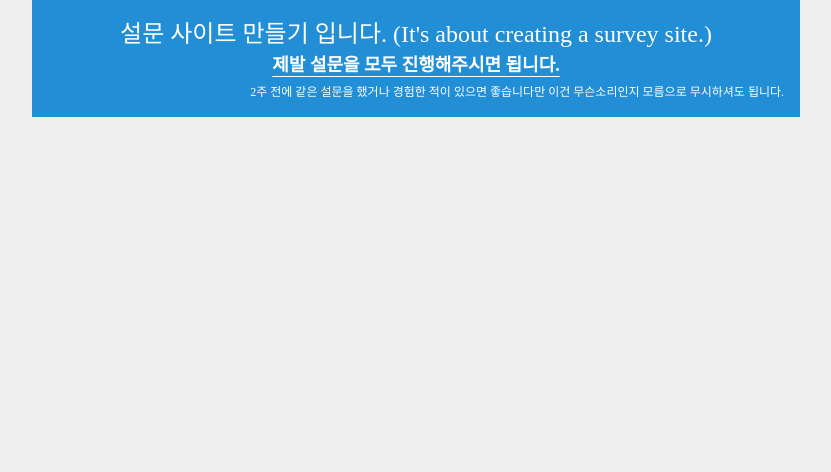
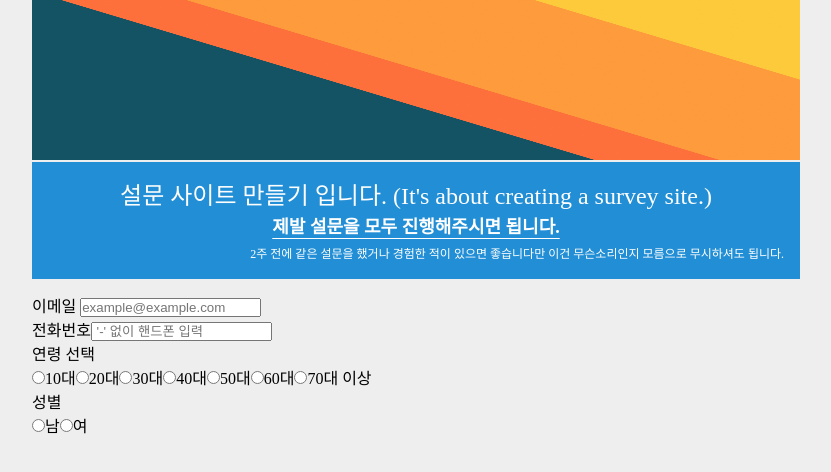
Before and after one commit to jmeno1011/survey-temp, a Next.js app: page / in a window 1280 px wide. Shown: the top 472 px of the page, without its empty margins (224-1055 px from the left). Built offline with nearby package versions, Linux system fonts and the light colour scheme.

Commit message:
add banner

```diff
--- /dev/null
+++ b/src/components/common/Banner.tsx
@@ -0,0 +1,19 @@
+import Image from 'next/image'
+import React from 'react'
+import banner from "@/assets/banner.jpg";
+
+const Banner = () => {
+  return (
+    <div className="banner">
+      <Image
+        src={banner}
+        alt="banner"
+        fill
+        sizes="(max-width: 768px) 100%,
+              100%"
+      />
+    </div>
+  )
+}
+
+export default Banner
--- a/src/components/home/Header.tsx
+++ b/src/components/home/Header.tsx
@@ -1,3 +1,4 @@
+
 import React from 'react'
 import styles from "./Header.module.css"
 
--- /dev/null
+++ b/src/components/home/InfoInputForm.tsx
@@ -0,0 +1,85 @@
+import React from 'react'
+
+const agesRange = ["10대", "20대", "30대", "40대", "50대", "60대", "70대 이상"];
+
+interface InfoInputFormProps {
+  email: string;
+  setEmail: () => void;
+  phone: string;
+  phoneRef: Object;
+  onChangePhone: () => void;
+  ages: string;
+  setAges: () => void;
+  sex: string;
+  setSex: () => void;
+}
+
+const InfoInputForm = ({ email, setEmail, phone, phoneRef, onChangePhone, ages, setAges, sex, setSex }: InfoInputFormProps) => {
+  return (
+    <div className="agree-input-group">
+      <div className="input-row">
+        <label>이메일 </label>
+        <input
+          type={"email"}
+          onChange={(e) => setEmail(e.target.value)}
+          value={email}
+          placeholder="example@example.com"
+        />
+      </div>
+      <div className="input-row">
+        <label>전화번호</label>
+        <input
+          type={"text"}
+          onChange={onChangePhone}
+          value={phone}
+          ref={phoneRef}
+          placeholder=" '-' 없이 핸드폰 입력"
+        />
+      </div>
+      <div className="input-row">
+        <label>연령 선택 </label>
+        <div className="input-radio">
+          {agesRange.map((age: string) => (
+            <label key={age}>
+              <input
+                type={"radio"}
+                name="ages"
+                value={age}
+                checked={age === ages}
+                onChange={(e) => setAges(e.target.value)}
+              />
+              {age}
+            </label>
+          ))}
+        </div>
+      </div>
+      <div className="input-row">
+        <label>성별 </label>
+        <div className="input-radio">
+          <label>
+            <input
+              type={"radio"}
+              name="sex"
+              value={"남"}
+              checked={"남" === sex}
+              onChange={(e) => setSex(e.target.value)}
+            />
+            남
+          </label>
+          <label>
+            <input
+              type={"radio"}
+              name="sex"
+              value={"여"}
+              checked={"여" === sex}
+              onChange={(e) => setSex(e.target.value)}
+            />
+            여
+          </label>
+        </div>
+      </div>
+    </div>
+  )
+}
+
+export default InfoInputForm
--- a/src/pages/_app.tsx
+++ b/src/pages/_app.tsx
@@ -1,9 +1,11 @@
+import Banner from '@/components/common/Banner'
 import '@/styles/globals.css'
 import type { AppProps } from 'next/app'
 
 export default function App({ Component, pageProps }: AppProps) {
   return (
     <div className='layout'>
+      <Banner />
       <Component {...pageProps} />
     </div>
   )
--- a/src/pages/index.tsx
+++ b/src/pages/index.tsx
@@ -1,10 +1,18 @@
 import Head from 'next/head'
-import { Inter } from 'next/font/google'
 import Header from '@/components/home/Header'
-
-const inter = Inter({ subsets: ['latin'] })
+import InfoInputForm from '@/components/home/InfoInputForm'
+import { useRef, useState } from 'react'
 
 export default function Home() {
+  const [email, setEmail] = useState("");
+  const [phone, setPhone] = useState("");
+  const [ages, setAges] = useState("");
+  const [sex, setSex] = useState("");
+
+  const phoneRef = useRef(null);
+
+  const onChangePhone = ()=>{}
+
   return (
     <>
       <Head>
@@ -14,6 +22,19 @@ export default function Home() {
         <link rel="icon" href="/favicon.ico" />
       </Head>
       <Header />
+      <div >
+        <InfoInputForm
+          email={email}
+          setEmail={setEmail}
+          phone={phone}
+          phoneRef={phoneRef}
+          onChangePhone={onChangePhone}
+          ages={ages}
+          setAges={setAges}
+          sex={sex}
+          setSex={setSex}
+        />
+      </div>
     </>
   )
 }
--- a/src/styles/globals.css
+++ b/src/styles/globals.css
@@ -21,3 +21,22 @@ body {
   max-width: 768px;
   position: relative;
 }
+
+@media (max-width: 767px) {
+  .banner {
+    height: 60px;
+  }
+}
+
+@media (min-width: 768px) {
+  .banner {
+    height: 160px;
+    /* margin-bottom: 16px; */
+    margin-bottom: 2px;
+  }
+}
+
+.banner {
+  position: relative;
+  width: 100%;
+}
```
Also changed, not shown: src/assets/banner.jpg (added).
